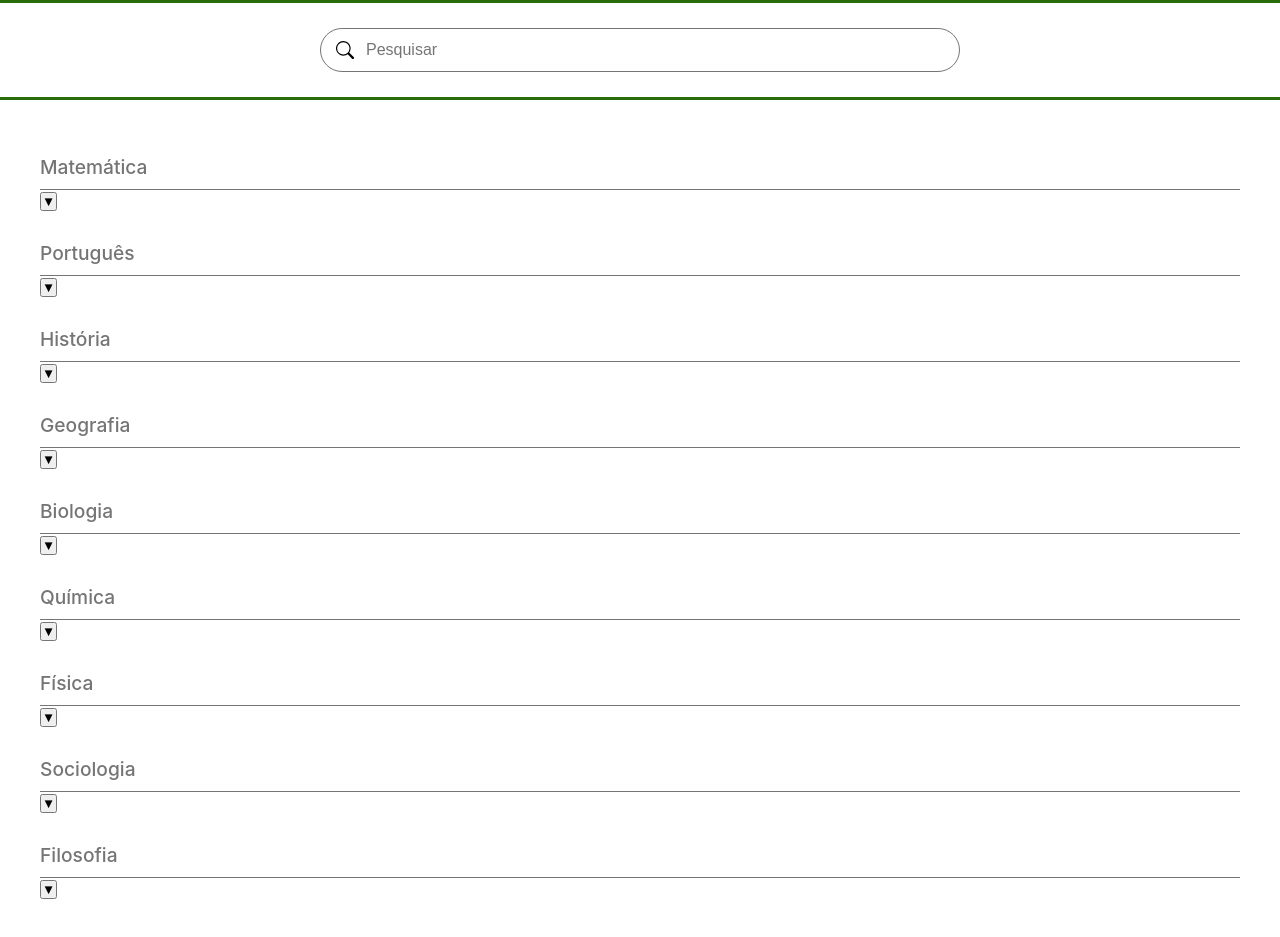
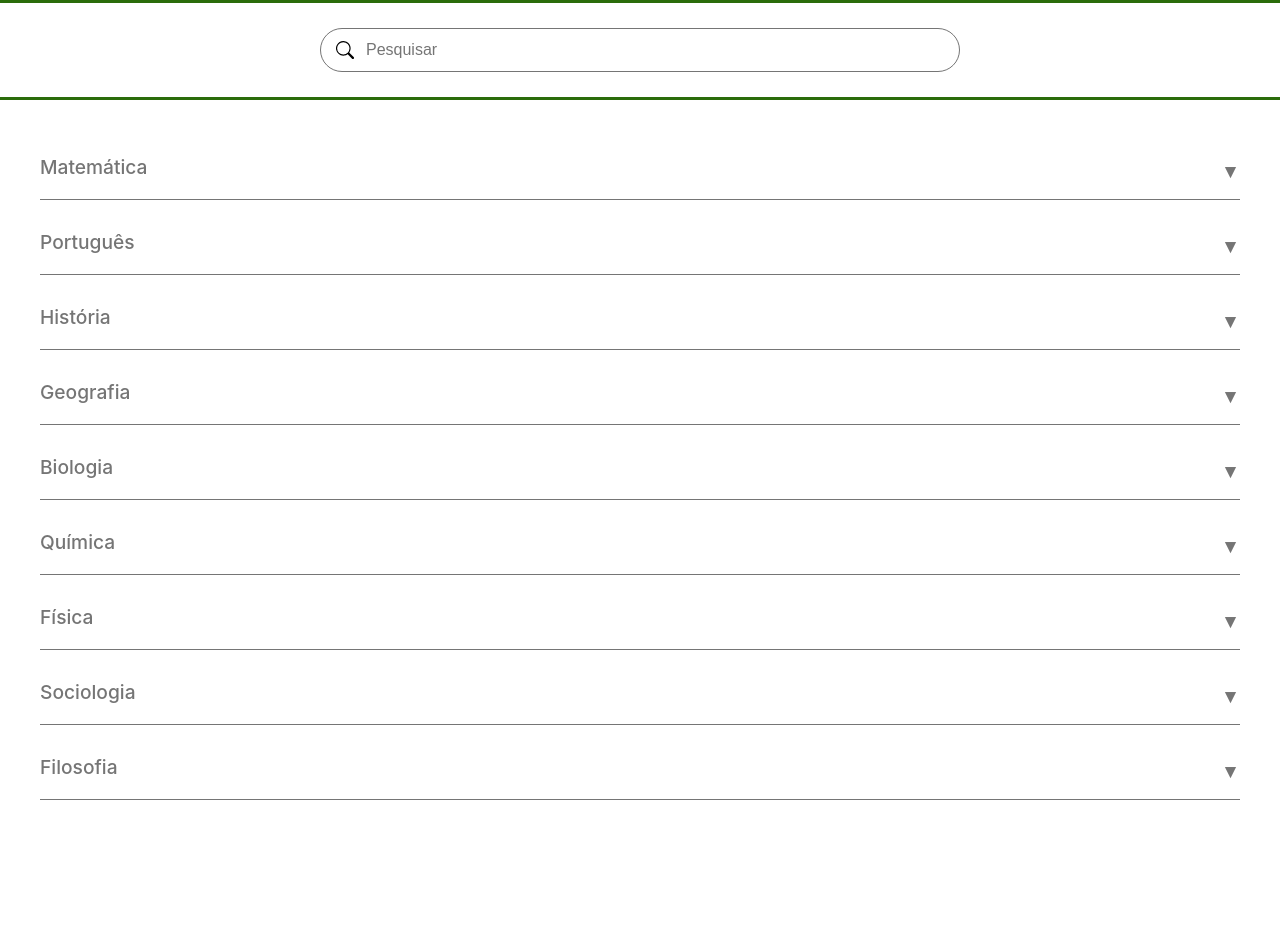
Before and after one commit to izabela-bee/projetec, a PHP site: page /pages/disciplinas.php in a window 1280 px wide; the page is wider, and only the part inside the window is pictured. Shown: the part 140-1077 px from the top of that part. Run offline with PHP 8.4, Linux system fonts and the light colour scheme.

Commit message:
Update disciplina.css

```diff
--- a/Projeto/public/css/disciplina.css
+++ b/Projeto/public/css/disciplina.css
@@ -56,12 +56,32 @@ main {
     margin-top: 30px;
 }
 
+.disciplina-header {
+    display: flex;
+    align-items: center;
+    justify-content: space-between;
+    border-bottom: 1px solid #757575;
+    padding-bottom: 10px;
+}
+
+.toggle-btn {
+    background: none;
+    border: none;
+    font-size: 1.2rem;
+    cursor: pointer;
+    color: #757575;
+    transition: transform 0.3s;
+}
+
+.toggle-btn.rotate {
+    transform: rotate(180deg);
+}
+
 .disciplina-titulo {
     font-size: 1.2rem;
     font-weight: 500;
     padding-bottom: 10px;
     color: #757575;
-    border-bottom: 1px solid #757575;
 }
 
 .disciplina::-webkit-scrollbar {
@@ -89,7 +109,39 @@ main {
     grid-template-columns: repeat(4, 1fr);
     gap: 20px;
     margin-top: 20px;
+    overflow: hidden;
+    max-height: 2000px;
+    transition: max-height 0.7s ease, opacity 0.7s ease;
+    opacity: 1;
 }
+
+.cards-container.hidden {
+    max-height: 0;
+    opacity: 0;
+    padding: 0;
+    margin-top: 0;
+}
+
+.cards-container[data-closed="true"] {
+    max-height: 0;
+    opacity: 0;
+    overflow: hidden;
+    margin-top: 0;
+  }
+
+  .toggle-btn {
+    background: none;
+    border: none;
+    font-size: 1.2rem;
+    cursor: pointer;
+    color: #757575;
+    transition: transform 0.3s;
+}
+
+  .toggle-btn.rotate {
+    transform: rotate(180deg);
+}
+
 
 /* MEDIA QUERIES PARA RESPONSIVIDADE*/
 
```
